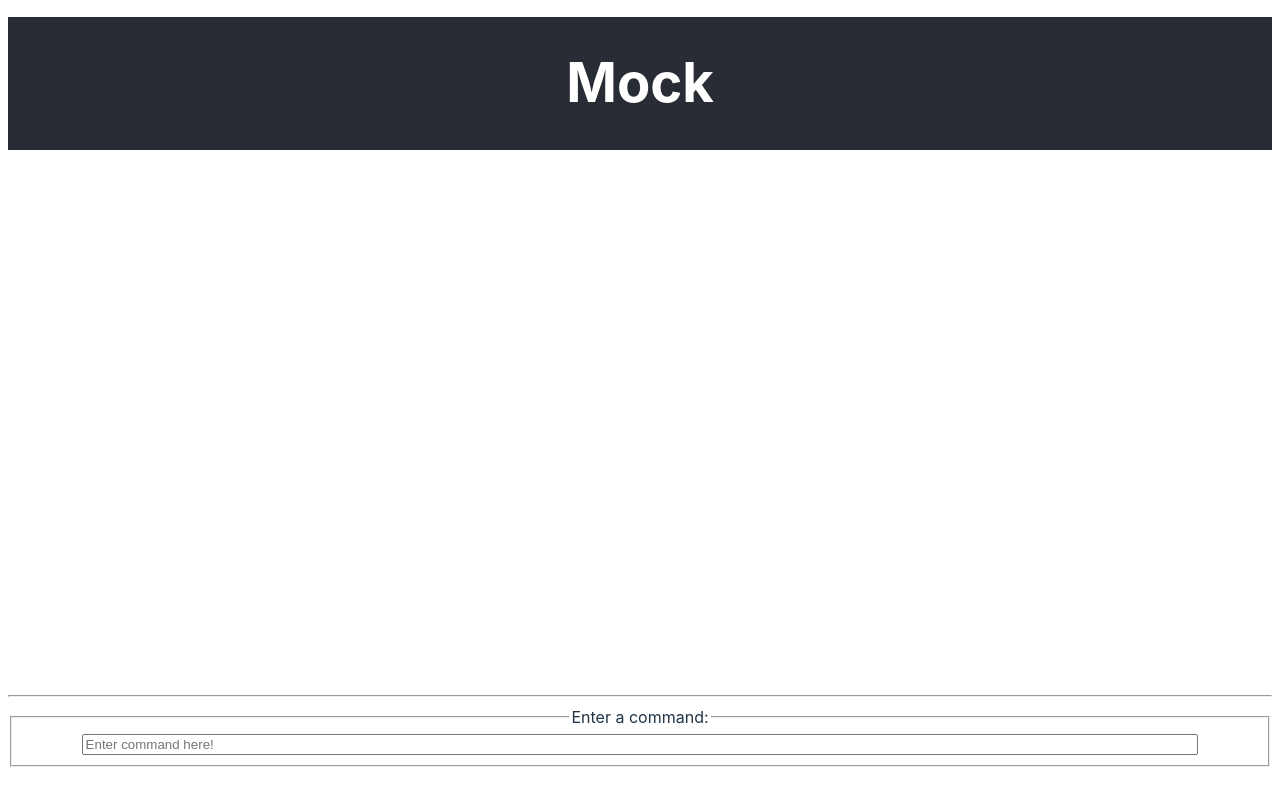
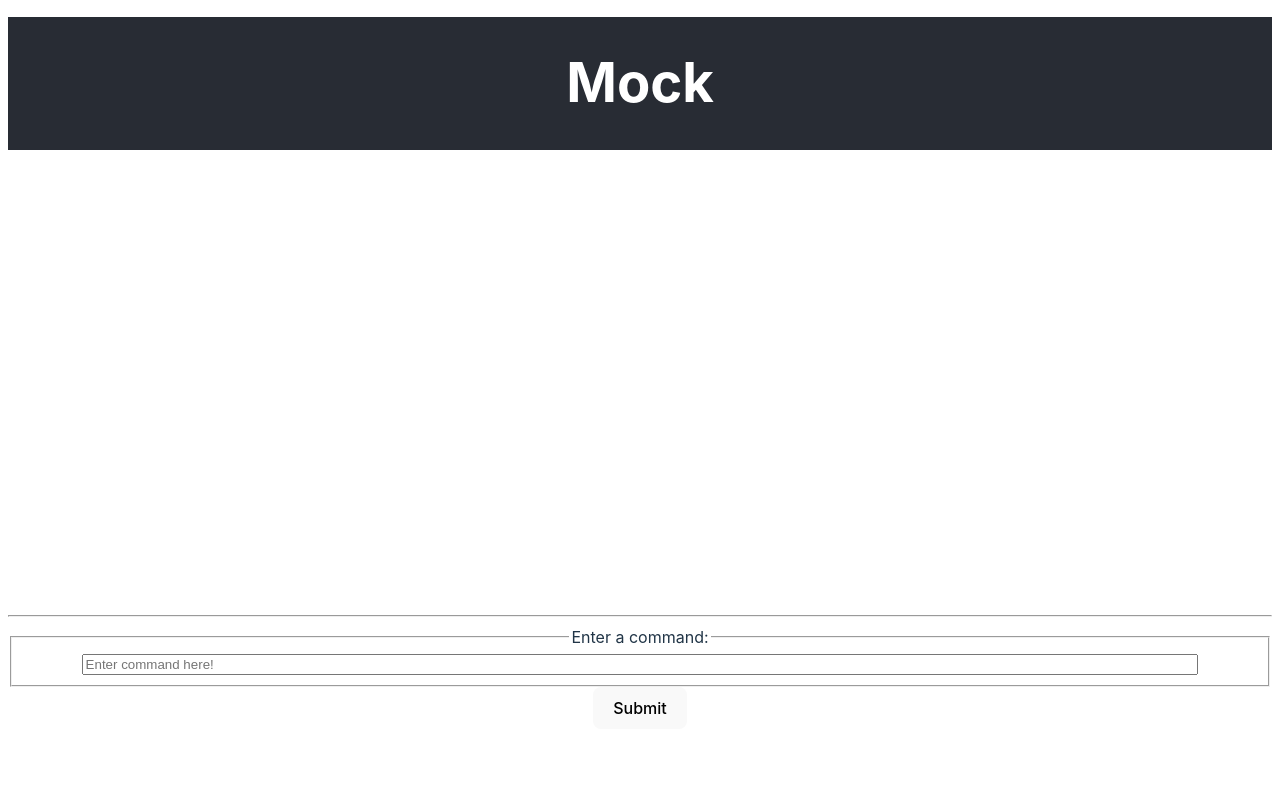
Before and after one commit to cs0320/echo-gearup, a React (Vite) app in the folder mock/: page / in a window 1280 px wide. Shown: the top 806 px of the page. Built offline with nearby package versions, Linux system fonts and the light colour scheme.

Commit message:
chore: set up exercise, but may want to change it to do push command

```diff
--- a/mock/src/components/REPLInput.tsx
+++ b/mock/src/components/REPLInput.tsx
@@ -26,7 +26,8 @@ export function REPLInput() {
               <legend>Enter a command:</legend>
               <ControlledInput value={commandString} setValue={setCommandString} ariaLabel={"Command input"}/>
             </fieldset>
-            {/* TODO: Add a button here that keeps track of the count */}
+            {/* TODO: Make this button here keep track of the times clicked */}
+            <button>Submit</button>
         </div>
     );
   }
--- a/mock/src/styles/main.css
+++ b/mock/src/styles/main.css
@@ -10,7 +10,7 @@
 }
 
 .repl-history {
-    height:65vh;
+    height:55vh;
     margin: auto;
     display: block;
     overflow: scroll;
@@ -25,8 +25,6 @@
     margin: auto;
     display: block;
 }
-
-/* TODO: Style your new button! */
 button{
     margin: auto;
     display: block;
```
Also changed, not shown: 1 other file (tests, documents, lock files or other folders).
